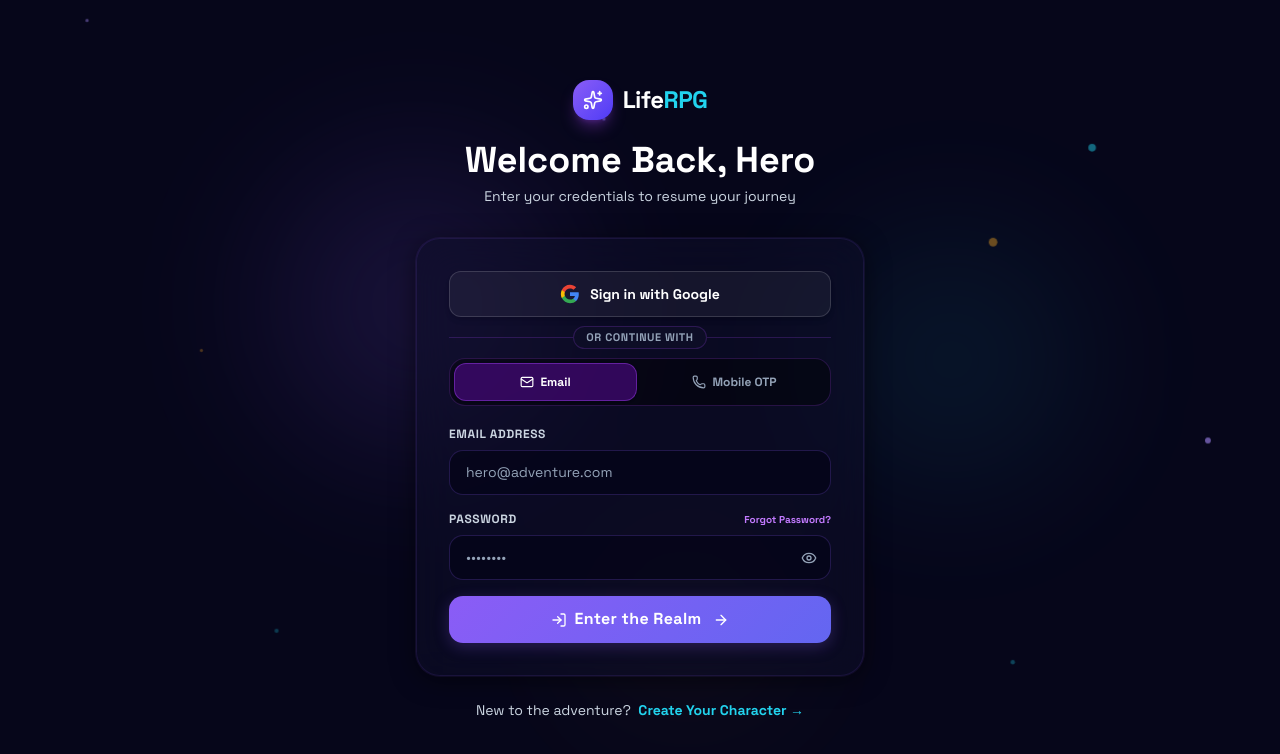
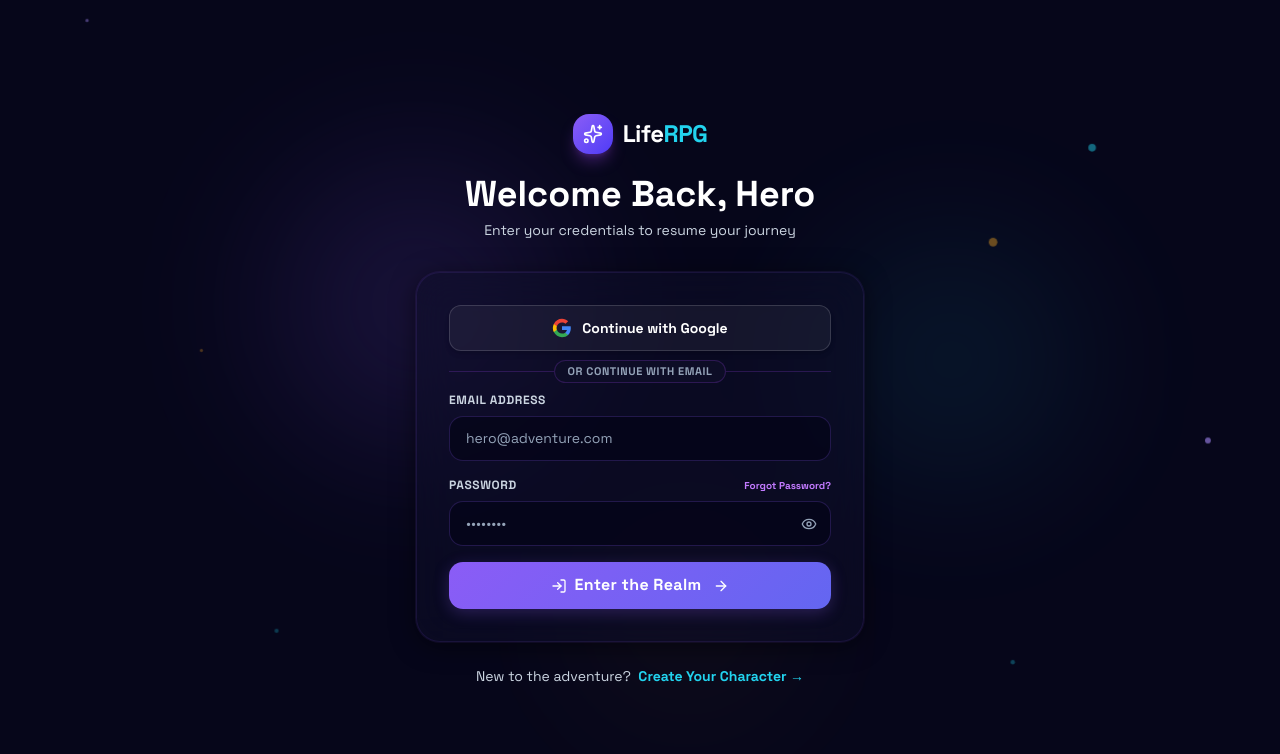
Before and after one commit to codewithsuraj33-sketch/life-rpg, a Next.js app: page /login in a window 1280 px wide. Shown: the top 754 px of the page. Built offline with nearby package versions, Linux system fonts and the light colour scheme.

Commit message:
feat: clean auth layout with 1-click Google Sign-In and Email/Password credentials

```diff
--- a/src/app/(auth)/login/page.tsx
+++ b/src/app/(auth)/login/page.tsx
@@ -3,14 +3,11 @@
 import { useState } from 'react'
 import { login } from '@/app/_actions/auth'
 import Link from 'next/link'
-import { LogIn, Eye, EyeOff, Sparkles, ArrowRight, Mail, Phone } from 'lucide-react'
+import { LogIn, Eye, EyeOff, Sparkles, ArrowRight } from 'lucide-react'
 import FloatingParticles from '@/app/_components/ui/FloatingParticles'
 import GoogleSignInButton from '@/app/_components/auth/GoogleSignInButton'
-import PhoneAuthForm from '@/app/_components/auth/PhoneAuthForm'
-import { cn } from '@/app/_lib/utils'
 
 export default function LoginPage() {
-  const [authMode, setAuthMode] = useState<'email' | 'phone'>('email')
   const [error, setError] = useState<string | null>(null)
   const [loading, setLoading] = useState(false)
   const [showPassword, setShowPassword] = useState(false)
@@ -51,61 +48,23 @@ export default function LoginPage() {
 
         {/* Form Card */}
         <div className="glass-card p-5 sm:p-7 md:p-8 rounded-2xl sm:rounded-3xl border border-purple-500/25 shadow-2xl animate-fade-in relative">
-          {/* Quick Google Sign In */}
+          {/* Quick 1-Click Google Sign In */}
           <div className="mb-4 sm:mb-5">
-            <GoogleSignInButton text="Sign in with Google" />
+            <GoogleSignInButton text="Continue with Google" />
           </div>
 
-          {/* Divider with solid background mask so lines never overlap */}
+          {/* Divider */}
           <div className="relative flex items-center justify-center my-4 sm:my-5">
             <div className="w-full border-t border-purple-500/20" />
             <span className="absolute px-3 py-0.5 text-[10px] sm:text-[11px] font-bold uppercase tracking-wider text-[var(--text-muted)] bg-[#0d0d26] rounded-full border border-purple-500/20">
-              or continue with
+              or continue with email
             </span>
           </div>
 
-          {/* Auth Method Selector Tabs */}
-          <div className="grid grid-cols-2 gap-1.5 p-1 rounded-2xl bg-black/40 border border-purple-500/20 mb-4 sm:mb-5">
-            <button
-              type="button"
-              onClick={() => {
-                setAuthMode('email')
-                setError(null)
-              }}
-              className={cn(
-                'flex items-center justify-center gap-1.5 py-2 sm:py-2.5 px-2 rounded-xl text-xs font-bold transition-all duration-150 cursor-pointer select-none active:scale-95',
-                authMode === 'email'
-                  ? 'bg-purple-600/30 text-white border border-purple-500/40 shadow-sm'
-                  : 'text-[var(--text-muted)] hover:text-white'
-              )}
-            >
-              <Mail className="w-3.5 h-3.5 shrink-0" />
-              <span className="truncate">Email</span>
-            </button>
-
-            <button
-              type="button"
-              onClick={() => {
-                setAuthMode('phone')
-                setError(null)
-              }}
-              className={cn(
-                'flex items-center justify-center gap-1.5 py-2 sm:py-2.5 px-2 rounded-xl text-xs font-bold transition-all duration-150 cursor-pointer select-none active:scale-95',
-                authMode === 'phone'
-                  ? 'bg-purple-600/30 text-white border border-purple-500/40 shadow-sm'
-                  : 'text-[var(--text-muted)] hover:text-white'
-              )}
-            >
-              <Phone className="w-3.5 h-3.5 shrink-0" />
-              <span className="truncate">Mobile OTP</span>
-            </button>
-          </div>
-
-          {/* Tab 1: Email Form */}
-          {authMode === 'email' ? (
+          {/* Email & Password Form */}
           <div>
             {error && (
-                <div className="mb-4 p-3 rounded-xl bg-rose-500/10 border border-rose-500/30 text-rose-400 text-xs font-semibold flex items-center gap-2">
+              <div className="mb-4 p-3 rounded-xl bg-rose-500/10 border border-rose-500/30 text-rose-400 text-xs font-semibold flex items-center gap-2 animate-fade-in">
                 <span>⚠️</span>
                 <span>{error}</span>
               </div>
@@ -147,7 +106,7 @@ export default function LoginPage() {
                   <button
                     type="button"
                     onClick={() => setShowPassword(!showPassword)}
-                      className="absolute right-3.5 top-1/2 -translate-y-1/2 text-[var(--text-muted)] hover:text-white transition-colors"
+                    className="absolute right-3.5 top-1/2 -translate-y-1/2 text-[var(--text-muted)] hover:text-white transition-colors cursor-pointer"
                     aria-label="Toggle password visibility"
                   >
                     {showPassword ? <EyeOff className="w-4 h-4" /> : <Eye className="w-4 h-4" />}
@@ -172,10 +131,6 @@ export default function LoginPage() {
               </button>
             </form>
           </div>
-          ) : (
-            /* Tab 2: Phone OTP Form */
-            <PhoneAuthForm />
-          )}
         </div>
 
         {/* Sign up link */}
--- a/src/app/(auth)/signup/page.tsx
+++ b/src/app/(auth)/signup/page.tsx
@@ -3,14 +3,11 @@
 import { useState } from 'react'
 import { signup } from '@/app/_actions/auth'
 import Link from 'next/link'
-import { UserPlus, Eye, EyeOff, Sparkles, ArrowRight, Mail, Phone } from 'lucide-react'
+import { UserPlus, Eye, EyeOff, Sparkles, ArrowRight } from 'lucide-react'
 import FloatingParticles from '@/app/_components/ui/FloatingParticles'
 import GoogleSignInButton from '@/app/_components/auth/GoogleSignInButton'
-import PhoneAuthForm from '@/app/_components/auth/PhoneAuthForm'
-import { cn } from '@/app/_lib/utils'
 
 export default function SignupPage() {
-  const [authMode, setAuthMode] = useState<'email' | 'phone'>('email')
   const [error, setError] = useState<string | null>(null)
   const [isRateLimit, setIsRateLimit] = useState(false)
   const [infoMessage, setInfoMessage] = useState<string | null>(null)
@@ -61,7 +58,7 @@ export default function SignupPage() {
 
         {/* Form Card */}
         <div className="glass-card p-5 sm:p-7 md:p-8 rounded-2xl sm:rounded-3xl border border-purple-500/25 shadow-2xl animate-fade-in relative">
-          {/* Quick Google Sign In */}
+          {/* Quick 1-Click Google Sign Up */}
           <div className="mb-4 sm:mb-5">
             <GoogleSignInButton text="Sign up with Google" />
           </div>
@@ -70,59 +67,21 @@ export default function SignupPage() {
           <div className="relative flex items-center justify-center my-4 sm:my-5">
             <div className="w-full border-t border-purple-500/20" />
             <span className="absolute px-3 py-0.5 text-[10px] sm:text-[11px] font-bold uppercase tracking-wider text-[var(--text-muted)] bg-[#0d0d26] rounded-full border border-purple-500/20">
-              or continue with
+              or continue with email
             </span>
           </div>
 
-          {/* Auth Method Selector Tabs */}
-          <div className="grid grid-cols-2 gap-1.5 p-1 rounded-2xl bg-black/40 border border-purple-500/20 mb-4 sm:mb-5">
-            <button
-              type="button"
-              onClick={() => {
-                setAuthMode('email')
-                setError(null)
-              }}
-              className={cn(
-                'flex items-center justify-center gap-1.5 py-2 sm:py-2.5 px-2 rounded-xl text-xs font-bold transition-all duration-150 cursor-pointer select-none active:scale-95',
-                authMode === 'email'
-                  ? 'bg-purple-600/30 text-white border border-purple-500/40 shadow-sm'
-                  : 'text-[var(--text-muted)] hover:text-white'
-              )}
-            >
-              <Mail className="w-3.5 h-3.5 shrink-0" />
-              <span className="truncate">Email</span>
-            </button>
-
-            <button
-              type="button"
-              onClick={() => {
-                setAuthMode('phone')
-                setError(null)
-              }}
-              className={cn(
-                'flex items-center justify-center gap-1.5 py-2 sm:py-2.5 px-2 rounded-xl text-xs font-bold transition-all duration-150 cursor-pointer select-none active:scale-95',
-                authMode === 'phone'
-                  ? 'bg-purple-600/30 text-white border border-purple-500/40 shadow-sm'
-                  : 'text-[var(--text-muted)] hover:text-white'
-              )}
-            >
-              <Phone className="w-3.5 h-3.5 shrink-0" />
-              <span className="truncate">Mobile OTP</span>
-            </button>
-          </div>
-
-          {/* Tab 1: Email Form */}
-          {authMode === 'email' ? (
+          {/* Email & Password Form */}
           <div>
             {error && !isRateLimit && (
-                <div className="mb-4 p-3 rounded-xl bg-rose-500/10 border border-rose-500/30 text-rose-400 text-xs font-semibold flex items-center gap-2">
+              <div className="mb-4 p-3 rounded-xl bg-rose-500/10 border border-rose-500/30 text-rose-400 text-xs font-semibold flex items-center gap-2 animate-fade-in">
                 <span>⚠️</span>
                 <span>{error}</span>
               </div>
             )}
 
             {isRateLimit && (
-                <div className="mb-4 p-4 rounded-2xl bg-amber-500/10 border border-amber-500/30 text-amber-200 text-xs space-y-2.5">
+              <div className="mb-4 p-4 rounded-2xl bg-amber-500/10 border border-amber-500/30 text-amber-200 text-xs space-y-2.5 animate-fade-in">
                 <div className="flex items-center gap-2 font-bold text-amber-300">
                   <span>⚠️</span>
                   <span>Supabase Email Limit Hit (Max 3-4 emails/hr)</span>
@@ -154,7 +113,7 @@ export default function SignupPage() {
             )}
 
             {infoMessage && (
-                <div className="mb-4 p-3 rounded-xl bg-emerald-500/10 border border-emerald-500/30 text-emerald-400 text-xs font-semibold flex items-center gap-2">
+              <div className="mb-4 p-3 rounded-xl bg-emerald-500/10 border border-emerald-500/30 text-emerald-400 text-xs font-semibold flex items-center gap-2 animate-fade-in">
                 <span>✉️</span>
                 <span>{infoMessage}</span>
               </div>
@@ -208,7 +167,7 @@ export default function SignupPage() {
                   <button
                     type="button"
                     onClick={() => setShowPassword(!showPassword)}
-                      className="absolute right-3.5 top-1/2 -translate-y-1/2 text-[var(--text-muted)] hover:text-white transition-colors"
+                    className="absolute right-3.5 top-1/2 -translate-y-1/2 text-[var(--text-muted)] hover:text-white transition-colors cursor-pointer"
                     aria-label="Toggle password visibility"
                   >
                     {showPassword ? <EyeOff className="w-4 h-4" /> : <Eye className="w-4 h-4" />}
@@ -233,10 +192,6 @@ export default function SignupPage() {
               </button>
             </form>
           </div>
-          ) : (
-            /* Tab 2: Phone OTP Form */
-            <PhoneAuthForm />
-          )}
         </div>
 
         {/* Login link */}
--- a/src/app/_actions/auth.ts
+++ b/src/app/_actions/auth.ts
@@ -180,15 +180,7 @@ export async function sendPhoneOtp(phone: string) {
   })
 
   if (error) {
-    const msg = error.message.toLowerCase()
-    if (msg.includes('provider') || msg.includes('unsupported') || msg.includes('disabled')) {
-      return {
-        error: 'Phone authentication is not enabled in Supabase. Please enable Phone provider under Authentication > Providers > Phone.',
-      }
-    }
-    if (msg.includes('rate limit')) {
-      return { error: 'Too many OTP attempts. Please wait a few minutes before trying again.' }
-    }
+    console.error('Supabase signInWithOtp error:', error.message, error)
     return { error: error.message }
   }
 
```
Lines whose indentation alone changed are shown as unchanged.
